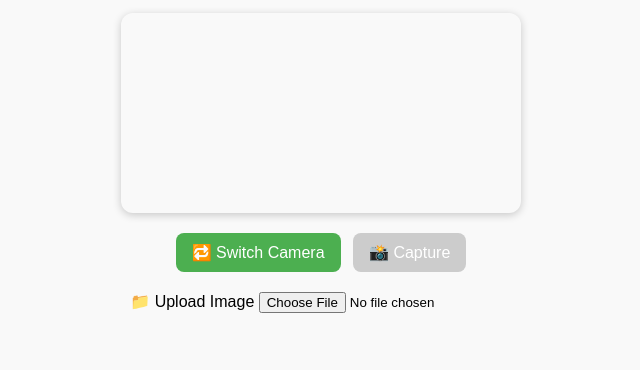
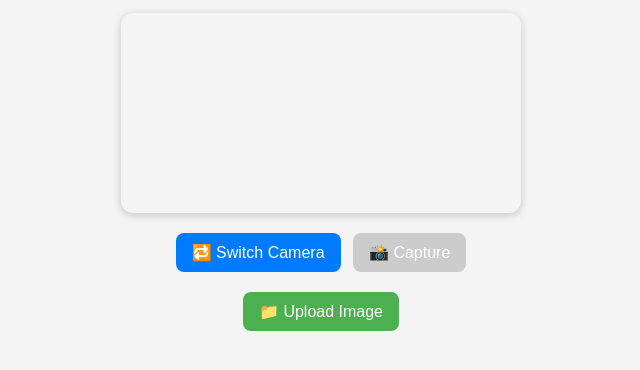
Before and after one commit to rishabhsaxena0201/NutriScanner, a plain HTML site: page index.html in a window 1280 px wide. Shown: the part 74-444 px from the top of the page, without its empty margins (319-959 px from the left). Drawn offline with Linux system fonts and the light colour scheme.

Commit message:
Update style.css

```diff
--- a/style.css
+++ b/style.css
@@ -1,6 +1,6 @@
 body {
   margin: 0;
-  background-color: #f9f9f9;
+  background-color: #f4f4f4;
   font-family: Arial, sans-serif;
 }
 
@@ -33,7 +33,7 @@ video {
   font-size: 16px;
   border: none;
   border-radius: 8px;
-  background-color: #4CAF50;
+  background-color: #007BFF;
   color: white;
   cursor: pointer;
 }
@@ -43,8 +43,19 @@ video {
   cursor: not-allowed;
 }
 
-input[type="file"] {
+.upload-label {
+  display: inline-block;
   margin-bottom: 16px;
+  padding: 10px 16px;
+  background-color: #4CAF50;
+  color: white;
+  font-size: 16px;
+  border-radius: 8px;
+  cursor: pointer;
+}
+
+.upload-label input {
+  display: none;
 }
 
 #output img {
```
